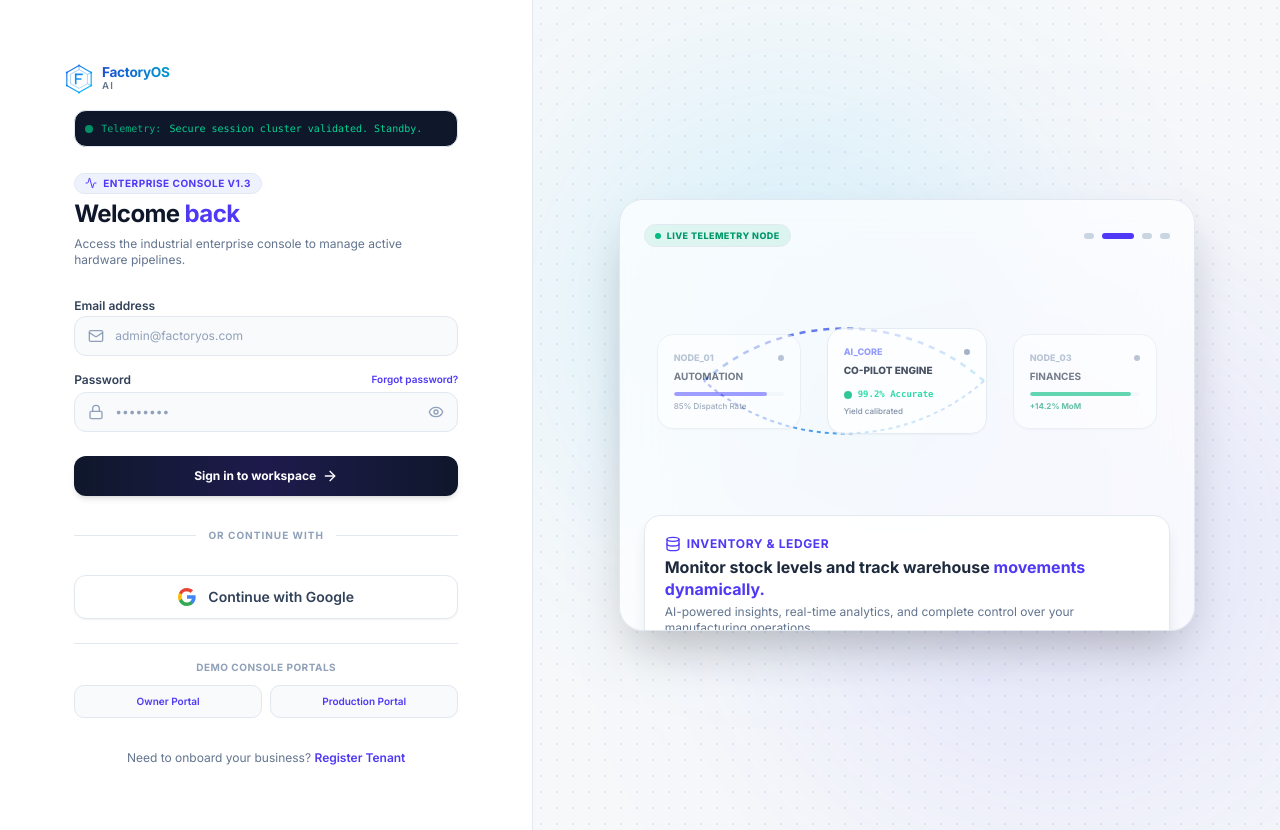
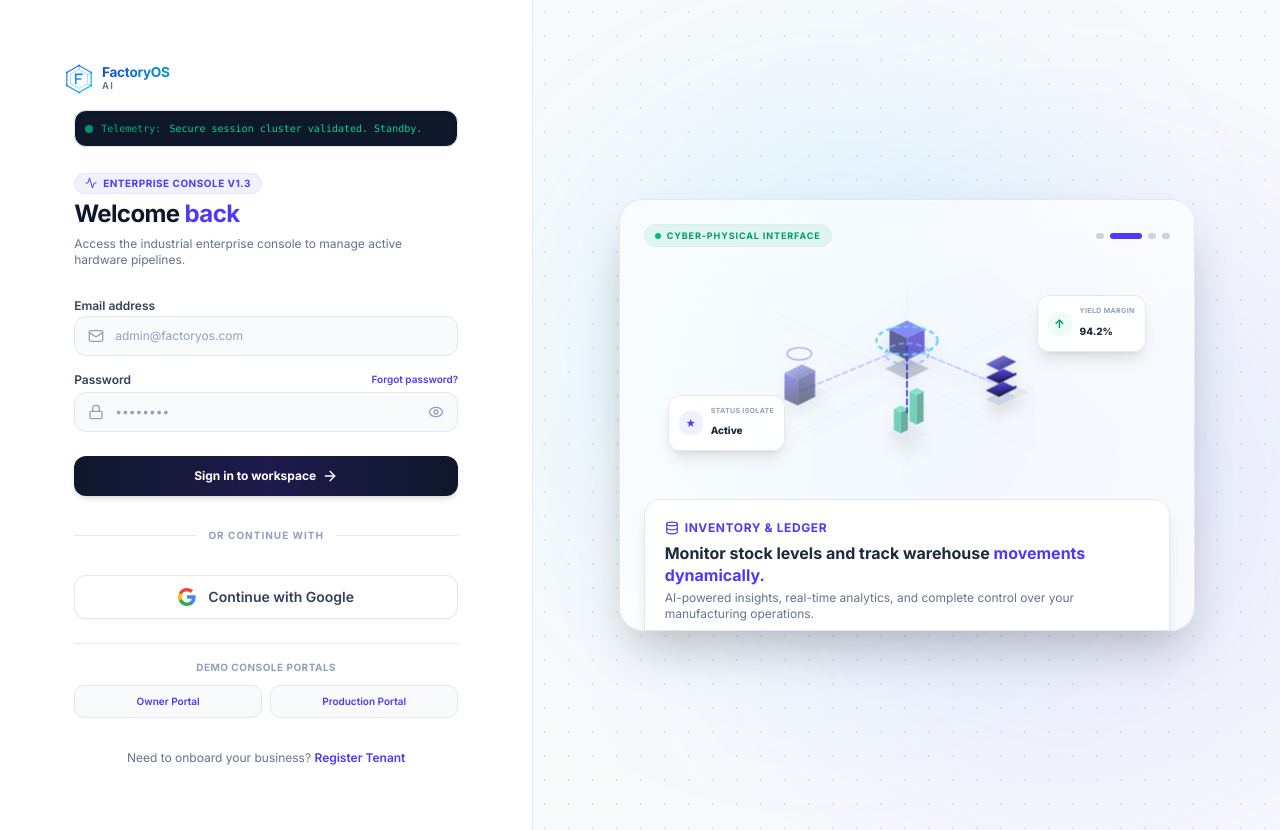
Before and after one commit to krisvasoya/FactoryOS, a Next.js app: page /login in a window 1280 px wide. Built offline with nearby package versions, Linux system fonts and the light colour scheme.

Commit message:
design: add premium 3D isometric factory vector illustration to login page

```diff
--- a/src/app/login/page.tsx
+++ b/src/app/login/page.tsx
@@ -301,134 +301,201 @@ function LoginContent() {
         </div>
       </div>
 
-      {/* Right Column: Premium Cyber-Physical Factory Visualizer */}
-      <div className="hidden lg:col-span-7 lg:flex flex-col items-center justify-center p-8 bg-[radial-gradient(#e2e8f0_1px,transparent_1px)] bg-size-[16px_16px] bg-slate-50/50 relative overflow-hidden">
-        {/* Soft atmospheric gradient backdrops */}
-        <div className="absolute top-1/3 left-1/3 w-[35rem] h-[35rem] bg-indigo-500/10 rounded-full blur-[120px] pointer-events-none animate-pulse" />
-        <div className="absolute bottom-1/3 right-1/3 w-[30rem] h-[30rem] bg-sky-400/10 rounded-full blur-[100px] pointer-events-none animate-pulse" />
+      {/* Right Column: Premium Interactive 3D Isometric Factory Visualizer */}
+      <div className="hidden lg:col-span-7 lg:flex flex-col items-center justify-center p-8 bg-[radial-gradient(#e2e8f0_1.5px,transparent_1.5px)] bg-size-[24px_24px] bg-slate-50 relative overflow-hidden">
+        {/* Colorful glowing ambient lights */}
+        <div className="absolute top-1/4 left-1/3 w-xl h-144 bg-indigo-500/10 rounded-full blur-[130px] pointer-events-none animate-pulse" />
+        <div className="absolute bottom-1/4 right-1/4 w-lg h-128 bg-sky-400/10 rounded-full blur-[110px] pointer-events-none animate-pulse" />
 
-        {/* Console Container */}
-        <div className="relative w-full max-w-xl aspect-4/3 rounded-3xl border border-slate-200 bg-white/70 backdrop-blur-xl p-6 shadow-2xl flex flex-col justify-between overflow-hidden">
+        {/* Outer card frame matching mockup */}
+        <div className="relative w-full max-w-xl aspect-4/3 rounded-3xl border border-slate-200/80 bg-white/70 backdrop-blur-xl p-6 shadow-2xl flex flex-col justify-between overflow-hidden">
 
-          {/* Header Status Bar */}
+          {/* Top Info Bar */}
           <div className="flex justify-between items-center z-10 w-full">
-            <div className="rounded-full bg-emerald-500/10 border border-emerald-500/20 px-2.5 py-1 text-[9px] font-extrabold text-emerald-600 flex items-center gap-1.5 tracking-wider">
-              <span className="h-1.5 w-1.5 rounded-full bg-emerald-500 animate-ping" />
-              LIVE TELEMETRY NODE
+            {/* SYSTEM ONLINE Badge */}
+            <div className="rounded-full bg-emerald-500/10 border border-emerald-500/20 px-2.5 py-1 text-[9px] font-bold text-emerald-600 flex items-center gap-1.5 uppercase tracking-widest">
+              <span className="h-1.5 w-1.5 rounded-full bg-emerald-500 animate-pulse" />
+              CYBER-PHYSICAL INTERFACE
             </div>
 
-            {/* Interactive Slide Controls */}
-            <div className="flex gap-2">
+            {/* Slide Indicators */}
+            <div className="flex gap-1.5">
               {slides.map((_, index) => (
                 <button
                   key={index}
                   onClick={() => setCurrentSlide(index)}
-                  className={`h-1.5 rounded-full transition-all duration-500 cursor-pointer ${
-                    index === currentSlide ? 'w-8 bg-indigo-600' : 'w-2.5 bg-slate-300 hover:bg-slate-400'
+                  className={`h-1.5 rounded-full transition-all duration-300 cursor-pointer ${
+                    index === currentSlide ? 'w-8 bg-indigo-600' : 'w-2 bg-slate-300 hover:bg-slate-400'
                   }`}
-                  aria-label={`Show telemetry view ${index + 1}`}
+                  aria-label={`Switch to slide ${index + 1}`}
                 />
               ))}
             </div>
           </div>
 
-          {/* Connected Pipelines Map */}
-          <div className="grow w-full z-10 my-6 relative flex flex-col items-center justify-center min-h-[220px]">
-            {/* SVG Connecting Flow Lines */}
-            <svg className="absolute inset-0 w-full h-full pointer-events-none overflow-visible" xmlns="http://www.w3.org/2000/svg">
+          {/* Middle 3D Isometric Factory Illustration Area */}
+          <div className="grow flex items-center justify-center w-full z-10 my-4 min-h-[220px] relative">
+            <svg viewBox="0 0 400 240" className="w-full h-full max-h-[210px] overflow-visible drop-shadow-xl select-none" xmlns="http://www.w3.org/2000/svg">
               <defs>
-                <linearGradient id="flowGrad" x1="0%" y1="0%" x2="100%" y2="100%">
-                  <stop offset="0%" stopColor="#4f46e5" stopOpacity="0.8" />
-                  <stop offset="100%" stopColor="#0ea5e9" stopOpacity="0.8" />
+                <style>
+                  {`
+                    @keyframes isometric-float {
+                      0%, 100% { transform: translateY(0px); }
+                      50% { transform: translateY(-5px); }
+                    }
+                    @keyframes pulse-signal {
+                      0%, 100% { fill-opacity: 0.3; stroke-width: 1.5; }
+                      50% { fill-opacity: 0.7; stroke-width: 3; }
+                    }
+                    @keyframes rotate-iso-gear {
+                      to { transform: rotate(360deg); }
+                    }
+                    @keyframes flow-iso-line {
+                      to { stroke-dashoffset: -30; }
+                    }
+                    .iso-float { animation: isometric-float 5s ease-in-out infinite; }
+                    .iso-float-delayed { animation: isometric-float 5s ease-in-out infinite; animation-delay: 2.5s; }
+                    .signal-glow { animation: pulse-signal 2s ease-in-out infinite; }
+                    .gear-spin { animation: rotate-iso-gear 15s linear infinite; transform-origin: center; }
+                    .conveyor-belt { stroke-dasharray: 6 4; animation: flow-iso-line 2.5s linear infinite; }
+                  `}
+                </style>
+                <linearGradient id="gradient-top" x1="0%" y1="0%" x2="100%" y2="100%">
+                  <stop offset="0%" stopColor="#818cf8" />
+                  <stop offset="100%" stopColor="#312e81" />
+                </linearGradient>
+                <linearGradient id="gradient-side-light" x1="0%" y1="0%" x2="0%" y2="100%">
+                  <stop offset="0%" stopColor="#4f46e5" />
+                  <stop offset="100%" stopColor="#1e1b4b" />
+                </linearGradient>
+                <linearGradient id="gradient-side-dark" x1="0%" y1="0%" x2="0%" y2="100%">
+                  <stop offset="0%" stopColor="#3730a3" />
+                  <stop offset="100%" stopColor="#111827" />
                 </linearGradient>
               </defs>
 
-              {/* Core pipeline path */}
-              <path
-                d="M 60,110 C 140,40 260,40 340,110"
-                fill="none"
-                stroke="url(#flowGrad)"
-                strokeWidth="2.5"
-                strokeDasharray="6 6"
-                className="animate-[dash_15s_linear_infinite]"
-              />
-              <path
-                d="M 340,110 C 260,180 140,180 60,110"
-                fill="none"
-                stroke="url(#flowGrad)"
-                strokeWidth="2"
-                strokeDasharray="4 4"
-                className="animate-[dash_25s_linear_reverse_infinite]"
-              />
+              {/* Faint grid floor guidelines */}
+              <g stroke="#e2e8f0" strokeWidth="0.8" opacity="0.6">
+                <line x1="50" y1="200" x2="350" y2="50" />
+                <line x1="50" y1="50" x2="350" y2="200" />
+                <line x1="200" y1="20" x2="200" y2="220" />
+              </g>
+
+              {/* Connecting conveyor network */}
+              <g fill="none" stroke="#818cf8" strokeWidth="2.5" strokeLinecap="round">
+                {/* Automation path */}
+                <path d="M 80,140 L 200,90 L 320,140" className="conveyor-belt" stroke="#c7d2fe" />
+                {/* AI core linking path */}
+                <path d="M 200,90 L 200,165" className="conveyor-belt" stroke="#6366f1" />
+              </g>
+
+              {/* Node 1: Automation Tower (Left) */}
+              <g className="iso-float" opacity={currentSlide === 0 ? "1" : "0.55"}>
+                {/* Base Shadow */}
+                <polygon points="60,150 95,135 110,142 75,157" fill="#e2e8f0" />
+                {/* 3D Box structure */}
+                {/* Left Side */}
+                <polygon points="60,150 75,157 75,127 60,120" fill="url(#gradient-side-light)" />
+                {/* Right Side */}
+                <polygon points="75,157 95,147 95,117 75,127" fill="url(#gradient-side-dark)" />
+                {/* Top Cap */}
+                <polygon points="60,120 75,127 95,117 80,110" fill="url(#gradient-top)" />
+
+                {/* Floating Status Ring */}
+                <ellipse cx="77" cy="98" rx="14" ry="7" fill="none" stroke="#6366f1" strokeWidth="1.5" className="signal-glow" />
+              </g>
+
+              {/* Node 2: Database Storage Stack (Right) */}
+              <g className="iso-float-delayed" opacity={currentSlide === 1 ? "1" : "0.55"}>
+                {/* Base Shadow */}
+                <polygon points="290,150 325,135 340,142 305,157" fill="#e2e8f0" />
+                {/* Bottom Disc */}
+                <polygon points="290,150 305,157 325,147 310,140" fill="#cbd5e1" />
+
+                {/* Storage Plates */}
+                {/* Plate 1 */}
+                <polygon points="290,140 305,147 325,137 310,130" fill="url(#gradient-side-light)" />
+                <polygon points="305,147 325,137 325,134 305,144" fill="url(#gradient-side-dark)" />
+                {/* Plate 2 */}
+                <polygon points="290,125 305,132 325,122 310,115" fill="url(#gradient-side-light)" />
+                <polygon points="305,132 325,122 325,119 305,129" fill="url(#gradient-side-dark)" />
+                {/* Top Plate cap */}
+                <polygon points="290,110 305,117 325,107 310,100" fill="url(#gradient-top)" />
+
+                {/* Blinking Sensor */}
+                <circle cx="307" cy="107" r="2.5" fill="#f43f5e" className="signal-glow" />
+              </g>
+
+              {/* Node 3: AI Central Processing Core (Middle) */}
+              <g className="iso-float" opacity={currentSlide === 3 ? "1" : "0.75"}>
+                {/* Isometric Cube base */}
+                <polygon points="175,115 200,127 225,115 200,103" fill="#1e1b4b" opacity="0.3" />
+
+                {/* Floating Core */}
+                {/* Left Side */}
+                <polygon points="180,95 200,105 200,80 180,70" fill="#312e81" />
+                {/* Right Side */}
+                <polygon points="200,105 220,95 220,70 200,80" fill="#4338ca" />
+                {/* Top Cap */}
+                <polygon points="180,70 200,80 220,70 200,60" fill="#6366f1" />
+
+                {/* Energy Rings around the Core */}
+                <ellipse cx="200" cy="83" rx="35" ry="16" fill="none" stroke="#38bdf8" strokeWidth="2.5" strokeDasharray="15 15" className="conveyor-belt" />
+                <ellipse cx="200" cy="98" rx="25" ry="12" fill="none" stroke="#60a5fa" strokeWidth="1.5" strokeDasharray="8 6" className="conveyor-belt" />
+              </g>
+
+              {/* Node 4: Cashflow / Fin System (Bottom Center) */}
+              <g className="iso-float-delayed" opacity={currentSlide === 2 ? "1" : "0.55"}>
+                {/* Base Shadow */}
+                <polygon points="175,190 200,202 225,190 200,178" fill="#e2e8f0" />
+
+                {/* Financial bar charts isometric */}
+                {/* Bar 1 */}
+                <polygon points="185,185 193,189 193,165 185,161" fill="#10b981" />
+                <polygon points="193,189 201,185 201,161 193,165" fill="#047857" />
+                <polygon points="185,161 193,165 201,161 193,157" fill="#34d399" />
+
+                {/* Bar 2 */}
+                <polygon points="203,175 211,179 211,145 203,141" fill="#10b981" />
+                <polygon points="211,179 219,175 219,141 211,145" fill="#047857" />
+                <polygon points="203,141 211,145 219,141 211,137" fill="#34d399" />
+              </g>
             </svg>
 
-            {/* Layout Cards */}
-            <div className="w-full h-full flex items-center justify-around relative">
-              {/* Node 1: Automation */}
-              <div className={`p-4 rounded-2xl border transition-all duration-500 w-36 ${
-                currentSlide === 0
-                  ? 'bg-indigo-600/5 border-indigo-500 shadow-lg scale-105 translate-y-[-8px]'
-                  : 'bg-white/90 border-slate-200/60 opacity-60 shadow-xs'
-              }`}>
-                <div className="flex justify-between items-center mb-1">
-                  <span className="text-[9px] font-extrabold text-slate-400">NODE_01</span>
-                  <span className={`h-1.5 w-1.5 rounded-full ${currentSlide === 0 ? 'bg-indigo-600 animate-pulse' : 'bg-slate-400'}`} />
+            {/* Micro Floating Metric Card Overlay */}
+            <div className="absolute top-8 right-6 bg-white/90 border border-slate-100 p-2.5 rounded-xl shadow-lg flex items-center gap-2 select-none pointer-events-none float-card-1">
+              <div className="h-6 w-6 rounded-lg bg-emerald-50 text-emerald-600 flex items-center justify-center font-bold text-xs">
+                ↑
               </div>
-                <h4 className="text-[10px] font-bold text-slate-800">AUTOMATION</h4>
-                <div className="h-1 bg-slate-100 rounded-full mt-2 overflow-hidden">
-                  <div className="h-full bg-indigo-500 rounded-full" style={{ width: '85%' }}></div>
+              <div>
+                <span className="text-[7px] text-slate-400 block uppercase font-bold tracking-wider">Yield Margin</span>
+                <span className="text-[10px] font-extrabold text-slate-800">94.2%</span>
               </div>
-                <p className="text-[8px] text-slate-500 mt-1 font-medium">85% Dispatch Rate</p>
             </div>
 
-              {/* Node 2: Core AI Center */}
-              <div className={`p-4 rounded-2xl border transition-all duration-500 w-40 ${
-                currentSlide === 3
-                  ? 'bg-slate-900 border-slate-800 text-white shadow-xl scale-110 translate-y-[-10px]'
-                  : 'bg-white/90 border-slate-200/60 opacity-80 shadow-xs'
-              }`}>
-                <div className="flex justify-between items-center mb-1">
-                  <span className="text-[9px] font-extrabold text-indigo-400">AI_CORE</span>
-                  <span className={`h-1.5 w-1.5 rounded-full ${currentSlide === 3 ? 'bg-emerald-400 animate-ping' : 'bg-slate-400'}`} />
+            <div className="absolute bottom-8 left-6 bg-white/90 border border-slate-100 p-2.5 rounded-xl shadow-lg flex items-center gap-2 select-none pointer-events-none float-card-2">
+              <div className="h-6 w-6 rounded-lg bg-indigo-50 text-indigo-600 flex items-center justify-center font-bold text-[10px]">
+                ★
               </div>
-                <h4 className={`text-[10px] font-extrabold ${currentSlide === 3 ? 'text-white' : 'text-slate-800'}`}>CO-PILOT ENGINE</h4>
-                <div className="flex items-center gap-1.5 mt-2.5">
-                  <span className="h-2 w-2 rounded-full bg-emerald-500" />
-                  <span className="text-[9px] font-mono font-bold text-emerald-400">99.2% Accurate</span>
-                </div>
-                <p className={`text-[8px] mt-1 ${currentSlide === 3 ? 'text-slate-400' : 'text-slate-500'} font-medium`}>Yield calibrated</p>
-              </div>
-
-              {/* Node 3: Finance Ledger */}
-              <div className={`p-4 rounded-2xl border transition-all duration-500 w-36 ${
-                currentSlide === 2
-                  ? 'bg-emerald-600/5 border-emerald-500 shadow-lg scale-105 translate-y-[-8px]'
-                  : 'bg-white/90 border-slate-200/60 opacity-60 shadow-xs'
-              }`}>
-                <div className="flex justify-between items-center mb-1">
-                  <span className="text-[9px] font-extrabold text-slate-400">NODE_03</span>
-                  <span className={`h-1.5 w-1.5 rounded-full ${currentSlide === 2 ? 'bg-emerald-600 animate-pulse' : 'bg-slate-400'}`} />
-                </div>
-                <h4 className="text-[10px] font-bold text-slate-800">FINANCES</h4>
-                <div className="h-1 bg-slate-100 rounded-full mt-2 overflow-hidden">
-                  <div className="h-full bg-emerald-500 rounded-full" style={{ width: '92%' }}></div>
-                </div>
-                <p className="text-[8px] text-emerald-600 mt-1 font-bold">+14.2% MoM</p>
+              <div>
+                <span className="text-[7px] text-slate-400 block uppercase font-bold tracking-wider">Status Isolate</span>
+                <span className="text-[10px] font-extrabold text-slate-800">Active</span>
               </div>
             </div>
           </div>
 
-          {/* Bottom Card Content Info Panel */}
-          <div className="relative z-10 mt-auto bg-white/90 border border-slate-200 p-5 rounded-2xl shadow-lg space-y-4">
-            {slides.map((slide, index) => (
+          {/* Bottom Card Content overlay */}
+          <div className="relative z-10 mt-auto bg-white/95 border border-slate-200/60 p-5 rounded-2xl shadow-lg space-y-4">
+            {slides.map((slide, index) => {
+              return (
                 <div
                   key={index}
                   className={`transition-all duration-500 ${
                     index === currentSlide ? 'block opacity-100 translate-y-0' : 'hidden opacity-0 translate-y-2'
                   }`}
                 >
-                <div className="flex items-center gap-1.5 text-indigo-600 font-bold text-xs uppercase tracking-wider mb-1">
-                  <slide.icon className="h-4 w-4 text-indigo-600 animate-pulse" />
+                  <div className="text-indigo-600 font-bold text-xs uppercase tracking-wider mb-1.5 flex items-center gap-1.5">
+                    <slide.icon className="h-3.5 w-3.5 animate-pulse text-indigo-600" />
                     {slide.category}
                   </div>
                   <h3 className="text-base font-bold text-slate-800 leading-snug">
@@ -438,33 +505,34 @@ function LoginContent() {
                     {slide.description}
                   </p>
                 </div>
-            ))}
+              );
+            })}
 
-            {/* Bottom Status Grid */}
-            <div className="grid grid-cols-4 gap-2 pt-3.5 border-t border-slate-100 text-center">
-              <div className="flex flex-col items-center gap-0.5">
+            {/* Icons Grid Row */}
+            <div className="grid grid-cols-4 gap-2 pt-3.5 border-t border-slate-100 mt-4 text-center">
+              <div className="flex flex-col items-center gap-1">
                 <div className="h-7 w-7 rounded-lg bg-indigo-50 text-indigo-600 flex items-center justify-center">
                   <BarChart2 className="h-3.5 w-3.5" />
                 </div>
-                <span className="text-[8px] font-bold text-slate-500 uppercase tracking-tight mt-1">Analytics</span>
+                <span className="text-[8px] font-bold text-slate-600 uppercase tracking-tight mt-1">Real-time Analytics</span>
               </div>
-              <div className="flex flex-col items-center gap-0.5">
+              <div className="flex flex-col items-center gap-1">
                 <div className="h-7 w-7 rounded-lg bg-indigo-50 text-indigo-600 flex items-center justify-center">
                   <Cpu className="h-3.5 w-3.5" />
                 </div>
-                <span className="text-[8px] font-bold text-slate-500 uppercase tracking-tight mt-1">AI Engine</span>
+                <span className="text-[8px] font-bold text-slate-600 uppercase tracking-tight mt-1">AI Insights</span>
               </div>
-              <div className="flex flex-col items-center gap-0.5">
+              <div className="flex flex-col items-center gap-1">
                 <div className="h-7 w-7 rounded-lg bg-indigo-50 text-indigo-600 flex items-center justify-center">
                   <ShieldCheck className="h-3.5 w-3.5" />
                 </div>
-                <span className="text-[8px] font-bold text-slate-500 uppercase tracking-tight mt-1">Security</span>
+                <span className="text-[8px] font-bold text-slate-600 uppercase tracking-tight mt-1">Secure & Reliable</span>
               </div>
-              <div className="flex flex-col items-center gap-0.5">
+              <div className="flex flex-col items-center gap-1">
                 <div className="h-7 w-7 rounded-lg bg-indigo-50 text-indigo-600 flex items-center justify-center">
                   <Zap className="h-3.5 w-3.5" />
                 </div>
-                <span className="text-[8px] font-bold text-slate-500 uppercase tracking-tight mt-1">Performance</span>
+                <span className="text-[8px] font-bold text-slate-600 uppercase tracking-tight mt-1">High Performance</span>
               </div>
             </div>
 
```
Lines whose indentation alone changed are shown as unchanged.
